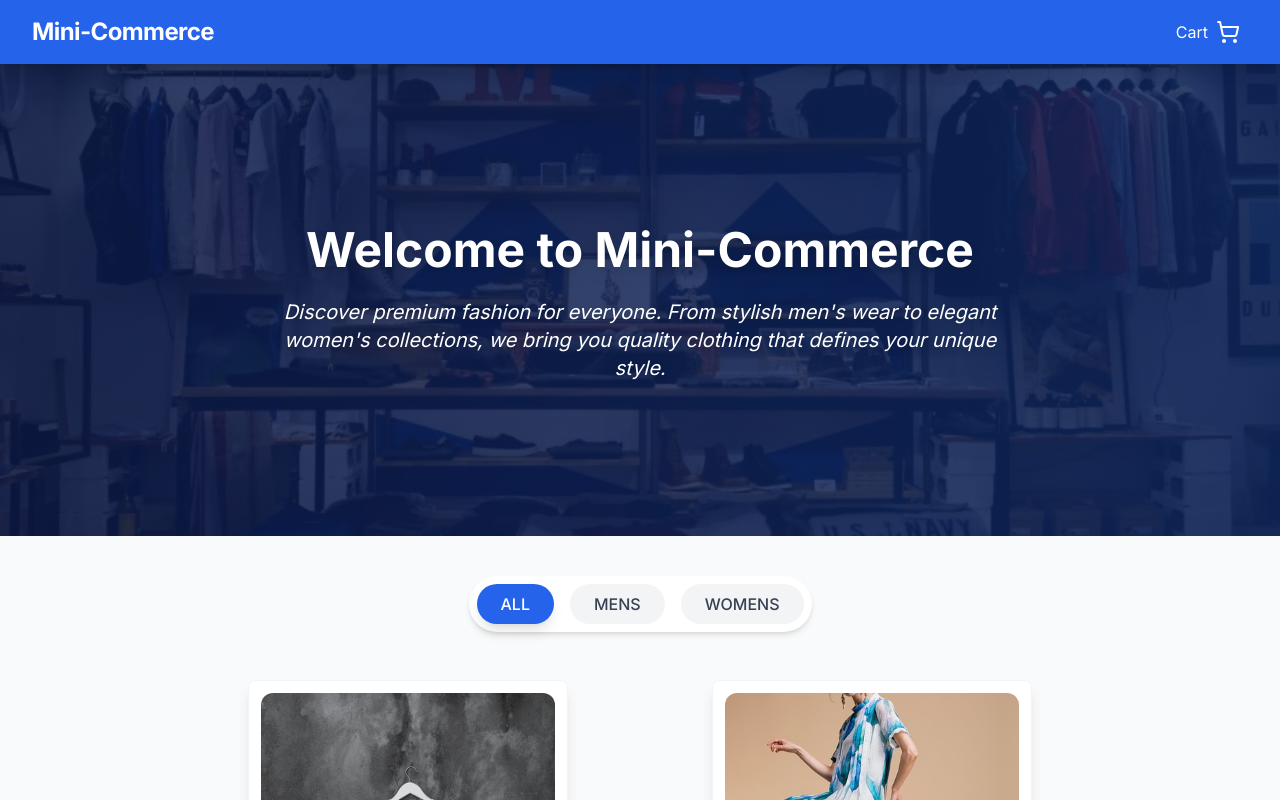
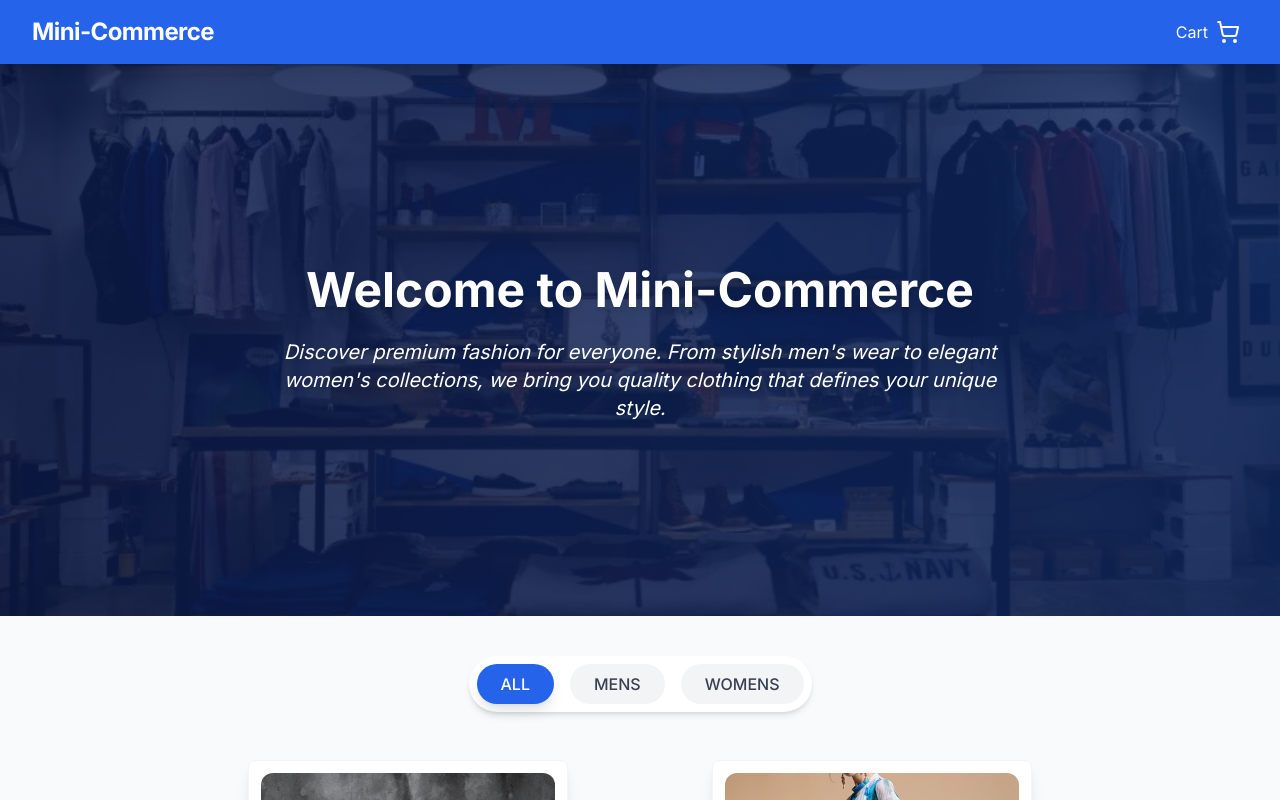
Before and after one commit to Samsegun/mini-commerce, a Next.js app: page / in a window 1280 px wide. Shown: the top 800 px of the page. Built offline with nearby package versions, Linux system fonts and the light colour scheme.

Commit message:
adjusted hero section height (70vh)

```diff
--- a/app/page.tsx
+++ b/app/page.tsx
@@ -13,7 +13,7 @@ export default function Home() {
         <>
             <section
                 className="relative bg-gradient-to-l from-blue-600 to-blue-800 flex justify-center items-center
-             text-white overflow-hidden min-h-[70vh] xl:min-h-[60vh]"
+             text-white overflow-hidden min-h-[70vh]"
             >
                 {/* bg Image */}
                 <Image
```
